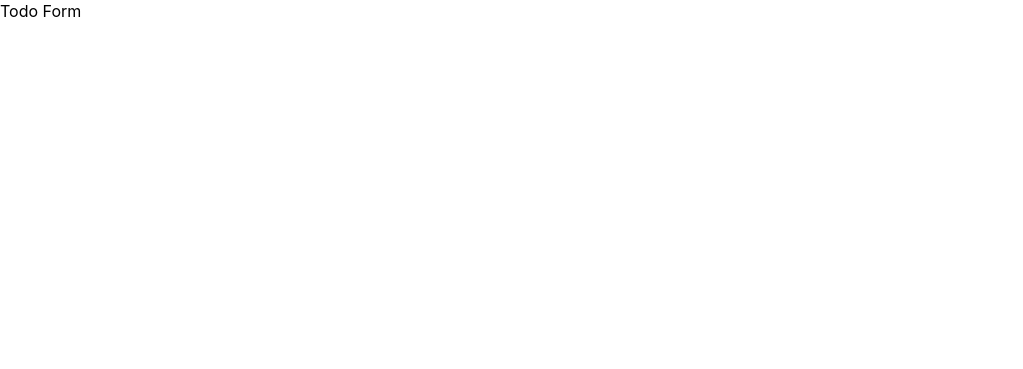
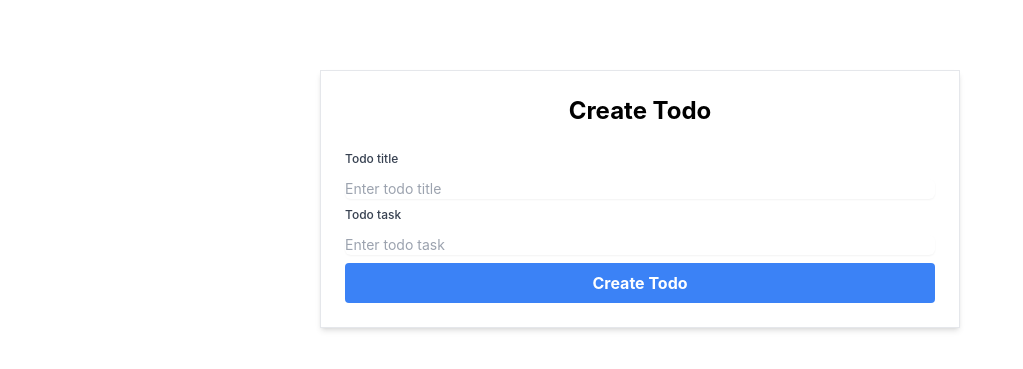
Before and after one commit to samjowen/django-todo-hero, a React (Create React App) app in the folder todo-hero-frontend/: page / in a window 1280 px wide. Shown: the part 401-770 px from the top of the page, without its empty margins (0-1023 px from the left). Built offline with nearby package versions, Linux system fonts and the light colour scheme; no server answers.

Commit message:
feat: Add CreateTodoForm component

```diff
--- a/todo-hero-frontend/src/App.tsx
+++ b/todo-hero-frontend/src/App.tsx
@@ -1,4 +1,5 @@
 import "./App.css";
+import CreateTodoForm from "./components/templates/CreateTodoForm";
 import TodoList from "./components/templates/TodoList";
 import useTodoList from "./hooks/useTodoList";
 
@@ -13,8 +14,11 @@ function App() {
         <TodoList todos={todos} />
       </section>
       {/* Create Todo Form Section */}
-      <section className="w-full h-1/2" id="todo-form">
-        Todo Form
+      <section
+        className="flex flex-col w-full h-1/2 items-center justify-center"
+        id="todo-form"
+      >
+        <CreateTodoForm />
       </section>
     </div>
   );
--- /dev/null
+++ b/todo-hero-frontend/src/components/templates/CreateTodoForm/CreateTodoForm.tsx
@@ -0,0 +1,34 @@
+import React, { useState } from "react";
+import InputField from "../../primitives/InputField";
+
+const CreateTodoForm = () => {
+  const [todoTitle, setTodoTitle] = useState("");
+  const [todoTask, setTodoTask] = useState("");
+
+  return (
+    <>
+      <form className="flex flex-col w-1/2 gap-2 p-6 justify-center ml-auto mr-auto shadow-md border">
+        <h1 className="text-2xl font-bold text-center">Create Todo</h1>
+        <section className="flex flex-col gap-2 mt-4">
+          <InputField
+            placeholder="Enter todo title"
+            value={todoTitle}
+            label="Todo title"
+            onChange={(e) => setTodoTitle(e.target.value)}
+          />
+          <InputField
+            placeholder="Enter todo task"
+            value={todoTask}
+            label="Todo task"
+            onChange={(e) => setTodoTask(e.target.value)}
+          />
+          <button className="bg-blue-500 hover:bg-blue-700 text-white font-bold py-2 px-4 rounded">
+            Create Todo
+          </button>
+        </section>
+      </form>
+    </>
+  );
+};
+
+export default CreateTodoForm;
```
